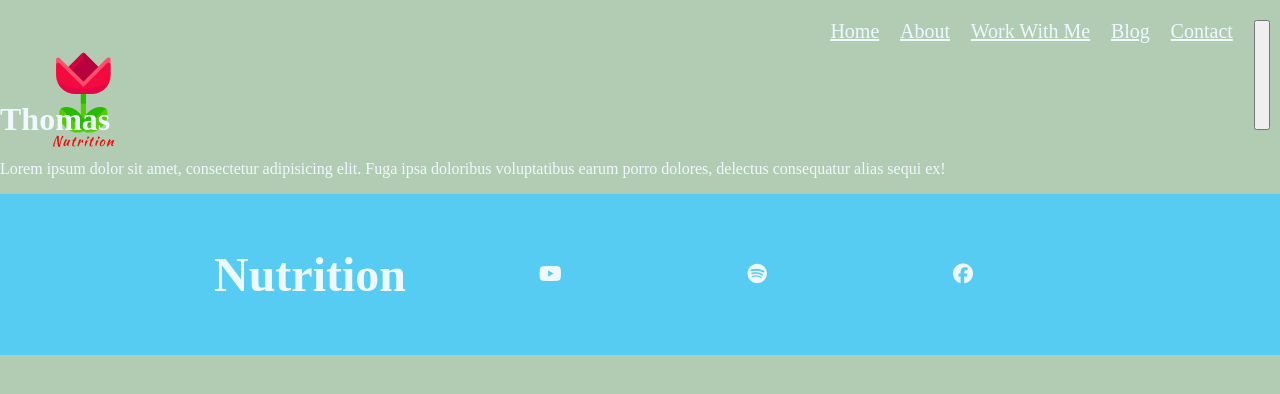
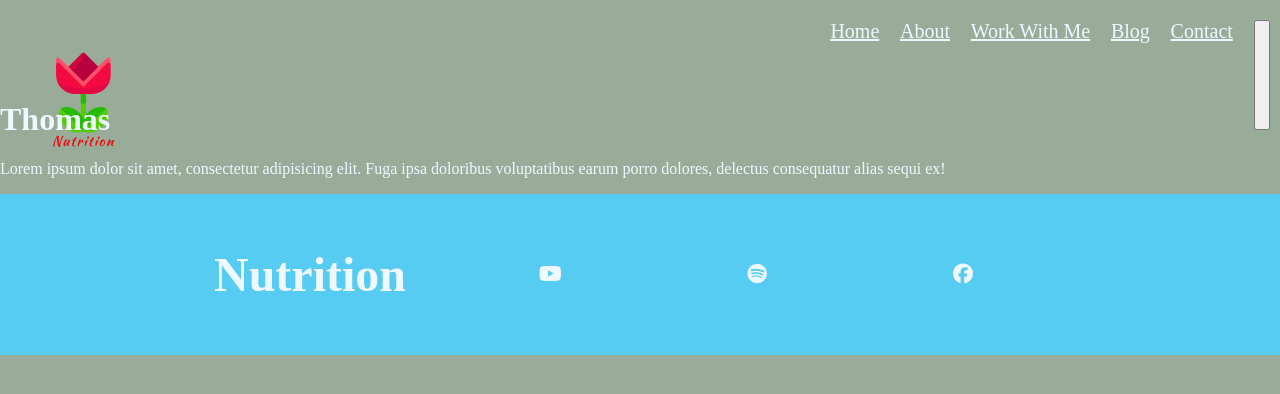
Before and after one commit to Dorultan-C/Nutrition, a plain HTML site: page index.html in a window 1280 px wide. Drawn offline with Linux system fonts and the light colour scheme.

Commit message:
test for gihub

```diff
--- a/style.css
+++ b/style.css
@@ -4,7 +4,7 @@
 }
 
 body {
-background-color: rgb(178, 204, 179);
+background-color: rgb(153, 172, 154);
 /* font-family: 'Great Vibes', cursive; */
 }
 
```
